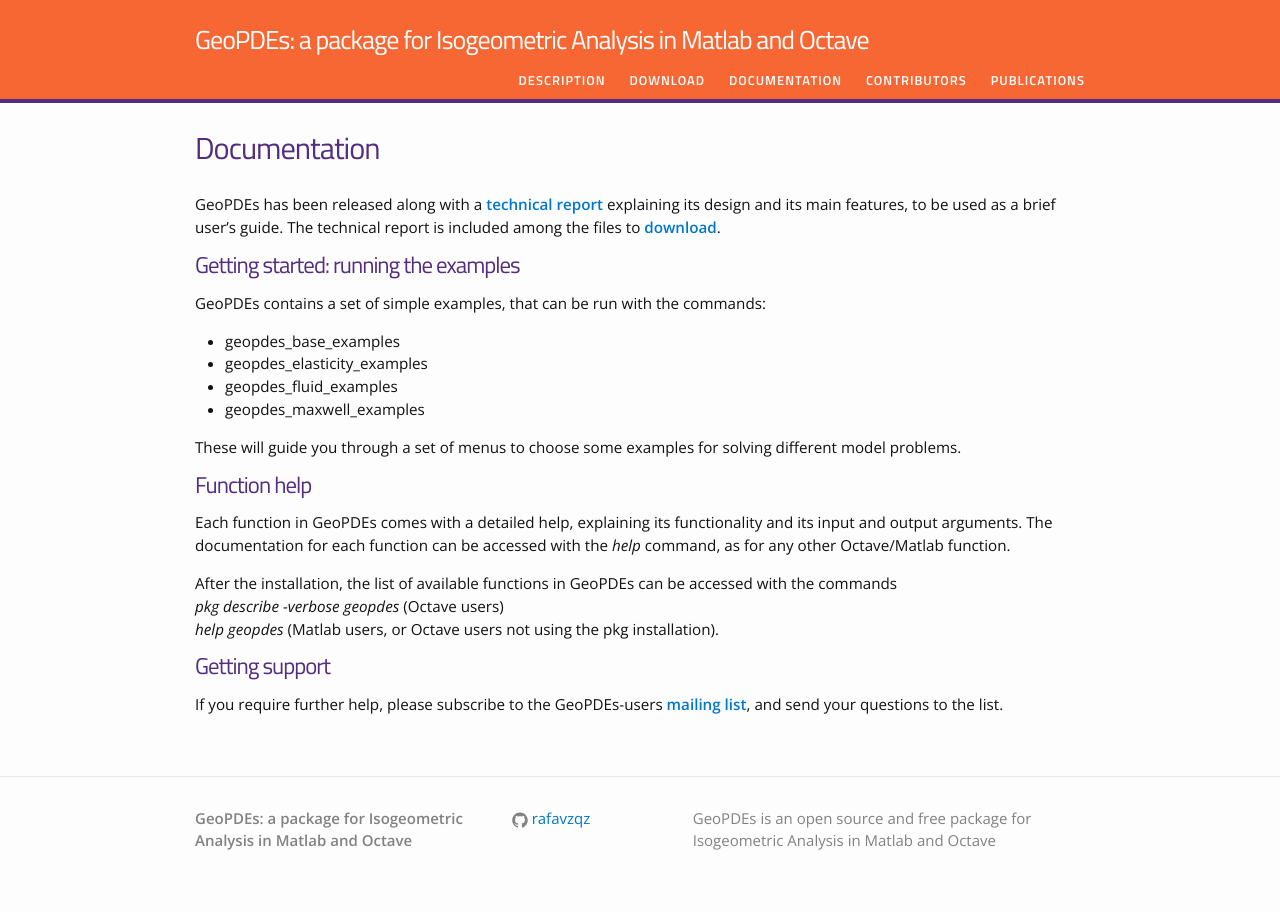
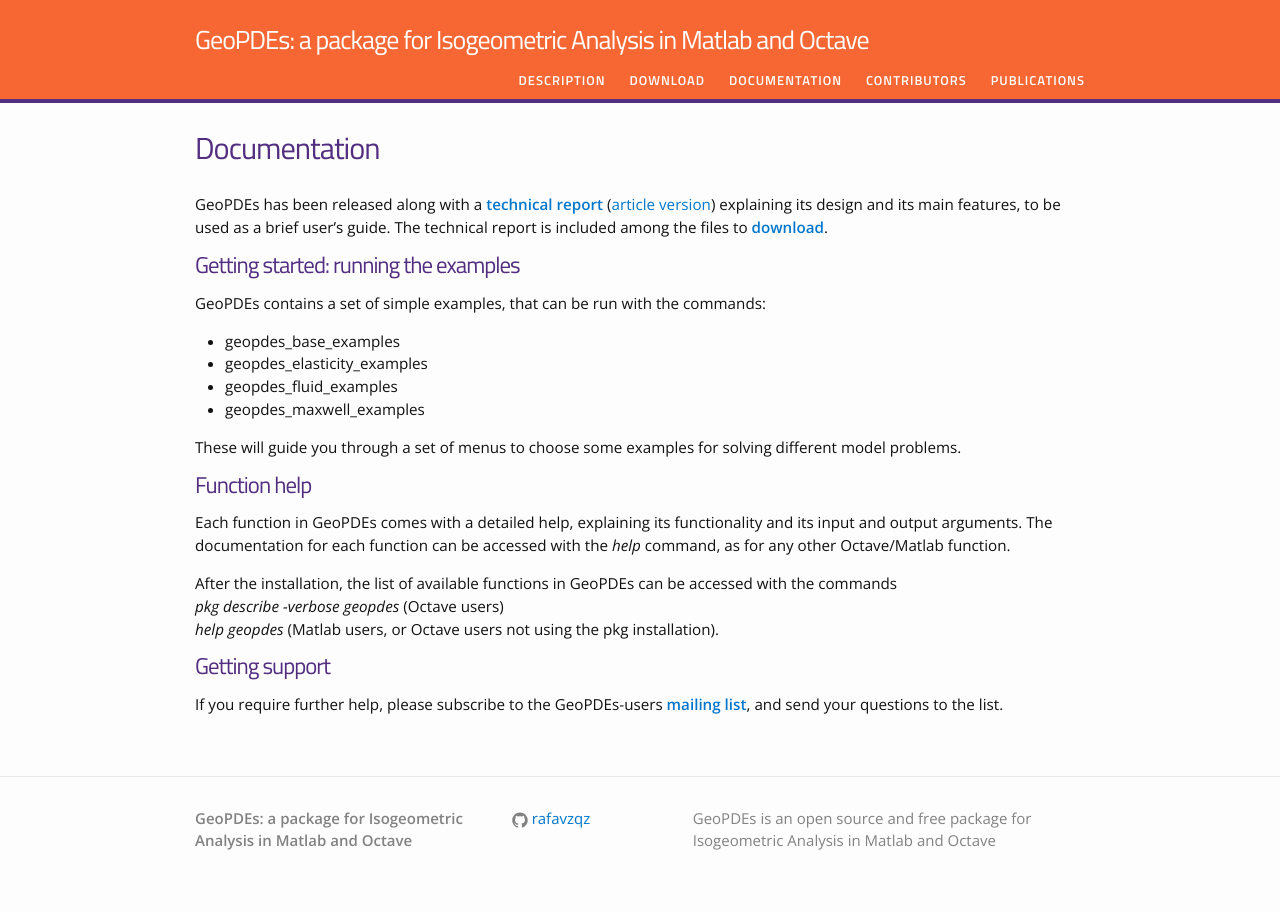
Before and after one commit to rafavzqz/geopdes, a Jekyll site: the page built from documentation.md, in a window 1280 px wide. Built offline with Jekyll 4.4.1, drawn with Linux system fonts in a browser that asks for light colours.

Commit message:
Added published version of the article

```diff
--- a/documentation.md
+++ b/documentation.md
@@ -4,7 +4,7 @@
 permalink: /documentation/
 ---
 
-GeoPDEs has been released along with a [**technical report**](http://bibliograzia.imati.cnr.it/reports/new-design-implementation-isogeometric-analysis) explaining its design and its main features, to be used as a brief user's guide. The technical report is included among the files to [**download**](../download).
+GeoPDEs has been released along with a [**technical report**](http://bibliograzia.imati.cnr.it/reports/new-design-implementation-isogeometric-analysis) ([article version](http://dx.doi.org/10.1016/j.camwa.2016.05.010)) explaining its design and its main features, to be used as a brief user's guide. The technical report is included among the files to [**download**](../download).
 
 # <a name="examples"></a>Getting started: running the examples
 
```
